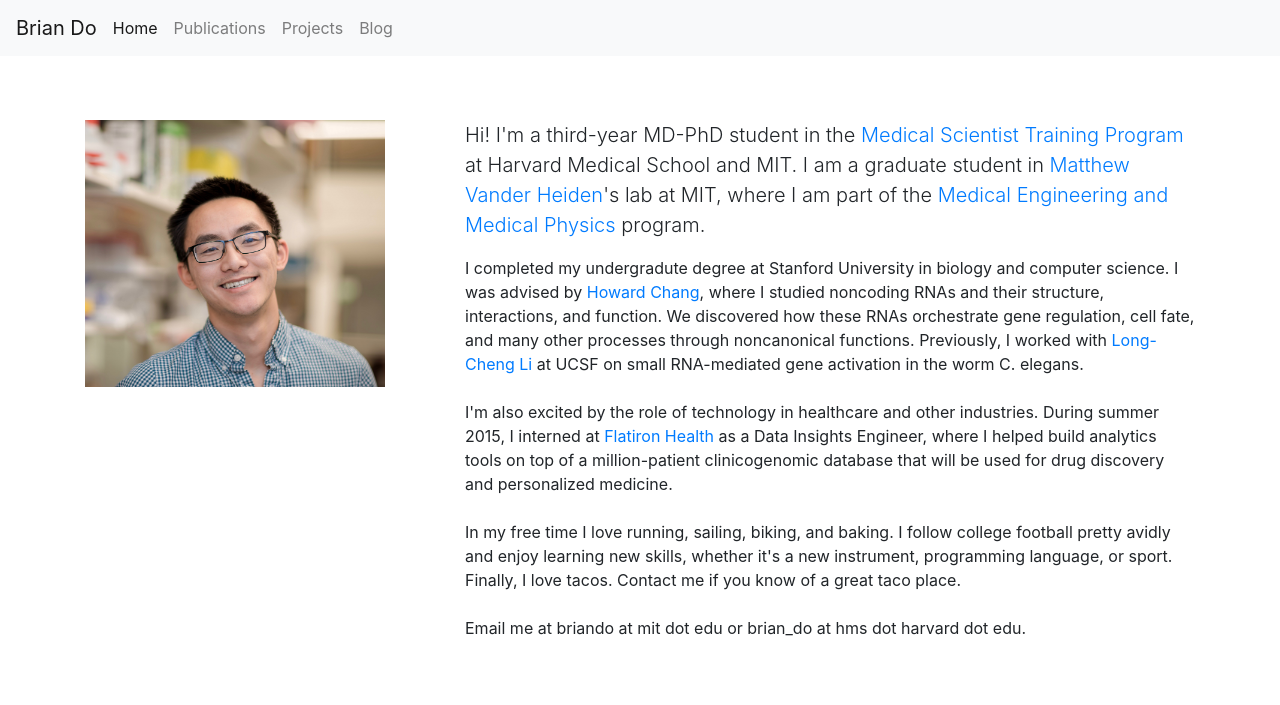
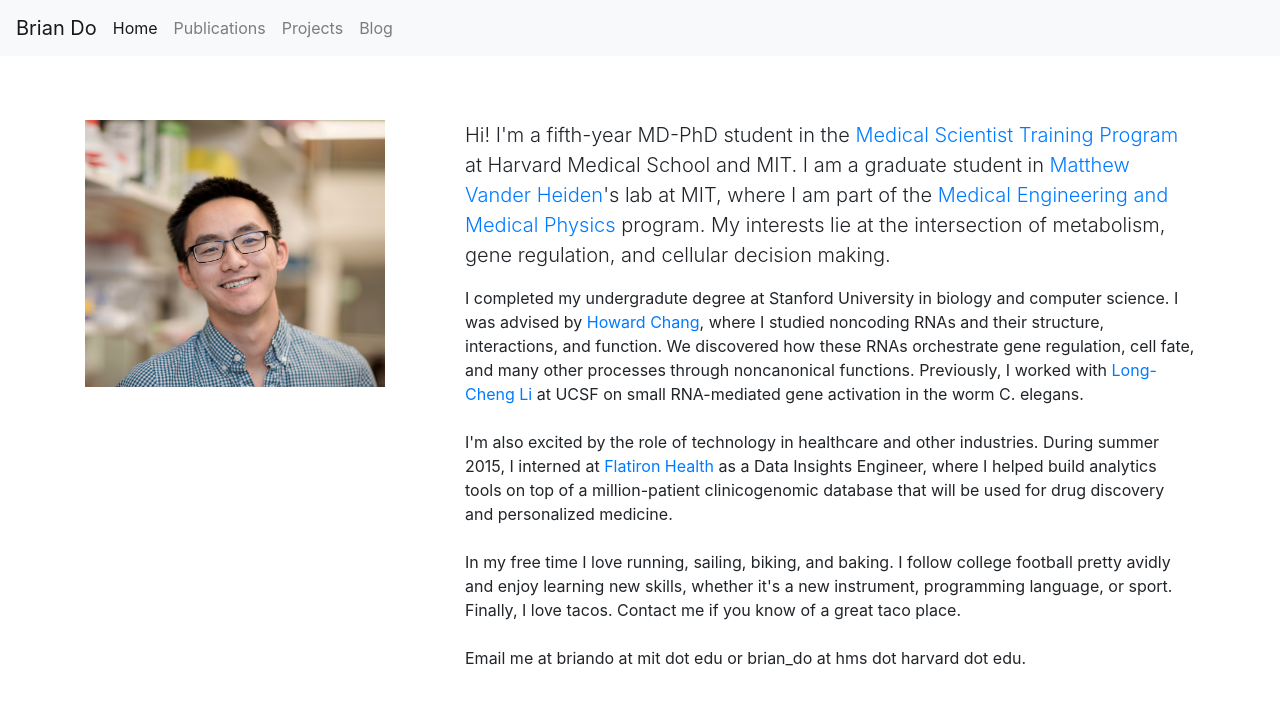
Before and after one commit to bdo311/bdo311.github.io, a Jekyll site: the page index.html, which Jekyll copies as it is, in a window 1280 px wide. Shown: the top 705 px of the page. Built offline with Jekyll 4.4.1, drawn with Linux system fonts in a browser that asks for light colours; nearby versions of some CDN libraries.

Commit message:
new updates 210227

```diff
--- a/index.html
+++ b/index.html
@@ -50,7 +50,7 @@
         </div>
         <div class="col-md-8 panel">
         <p class="lead">
-          Hi! I'm a third-year MD-PhD student in the <a href="https://www.hms.harvard.edu/md_phd/">Medical Scientist Training Program</a> at Harvard Medical School and MIT. I am a graduate student in <a href="http://vanderheiden.scripts.mit.edu/main.php">Matthew Vander Heiden</a>'s lab at MIT, where I am part of the <a href=https://hst.mit.edu/academics/memp>Medical Engineering and Medical Physics</a> program.</p>
+          Hi! I'm a fifth-year MD-PhD student in the <a href="https://www.hms.harvard.edu/md_phd/">Medical Scientist Training Program</a> at Harvard Medical School and MIT. I am a graduate student in <a href="http://vanderheiden.scripts.mit.edu/main.php">Matthew Vander Heiden</a>'s lab at MIT, where I am part of the <a href=https://hst.mit.edu/academics/memp>Medical Engineering and Medical Physics</a> program. My interests lie at the intersection of metabolism, gene regulation, and cellular decision making.</p>
           I completed my undergradute degree at Stanford University in biology and computer science. I was advised by <a href="http://changlab.stanford.edu">Howard Chang</a>, where I studied noncoding RNAs and their structure, interactions, and function. We discovered how these RNAs orchestrate gene regulation, cell fate, and many other processes through noncanonical functions. Previously, I worked with <a href="http://urogene.org">Long-Cheng Li</a> at UCSF on small RNA-mediated gene activation in the worm C. elegans. <br><br>
           I'm also excited by the role of technology in healthcare and other industries. During summer 2015, I interned at <a href="http://www.flatiron.com">Flatiron Health</a> as a Data Insights Engineer, where I helped build analytics tools on top of a million-patient clinicogenomic database that will be used for drug discovery and personalized medicine. <br><br>
           In my free time I love running, sailing, biking, and baking. I follow college football pretty avidly and enjoy learning new skills, whether it's a new instrument, programming language, or sport. Finally, I love tacos. Contact me if you know of a great taco place. <br><br>
```
Also changed, not shown: publications.html (+7 -5 lines), 1 other file.
